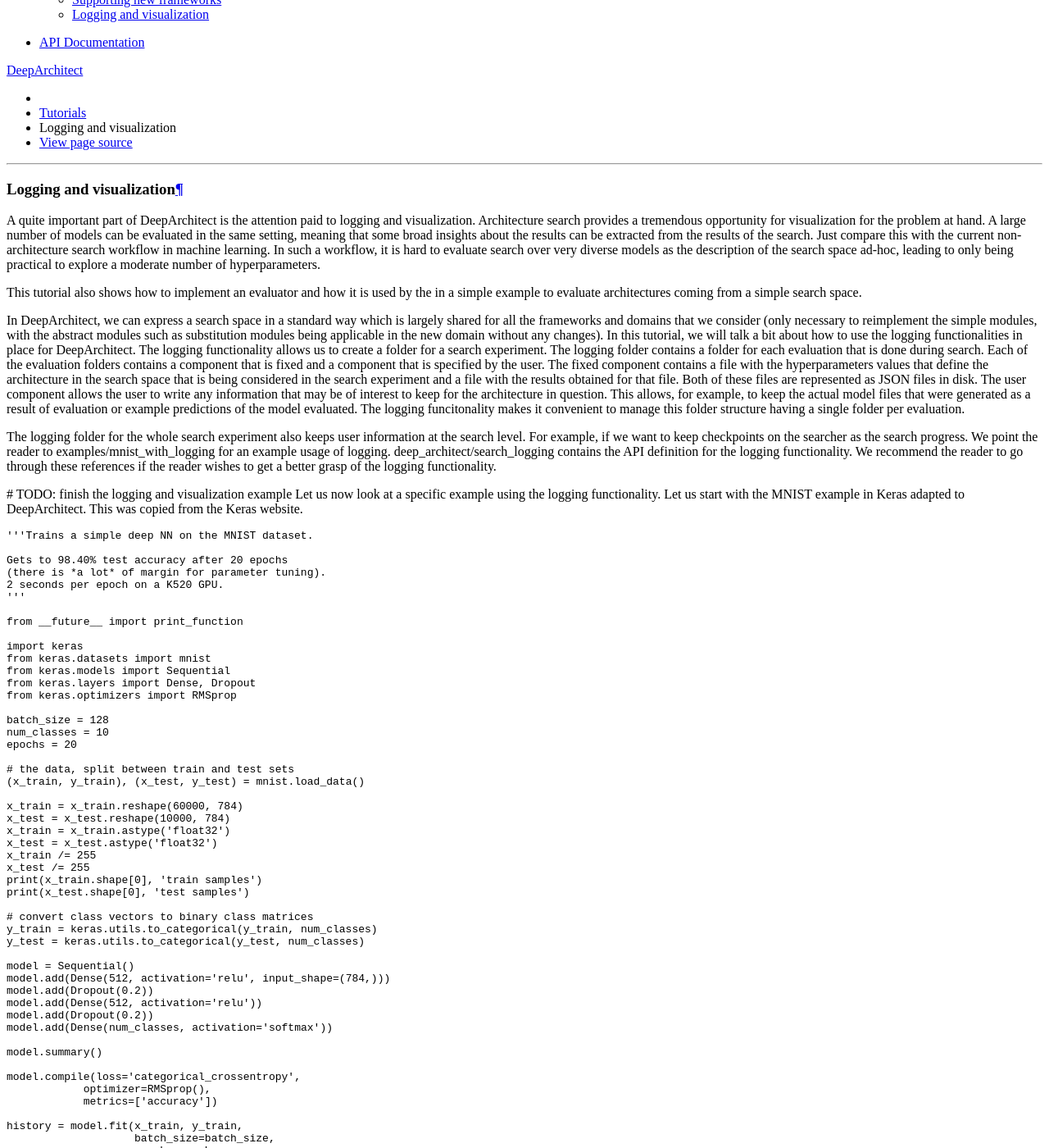
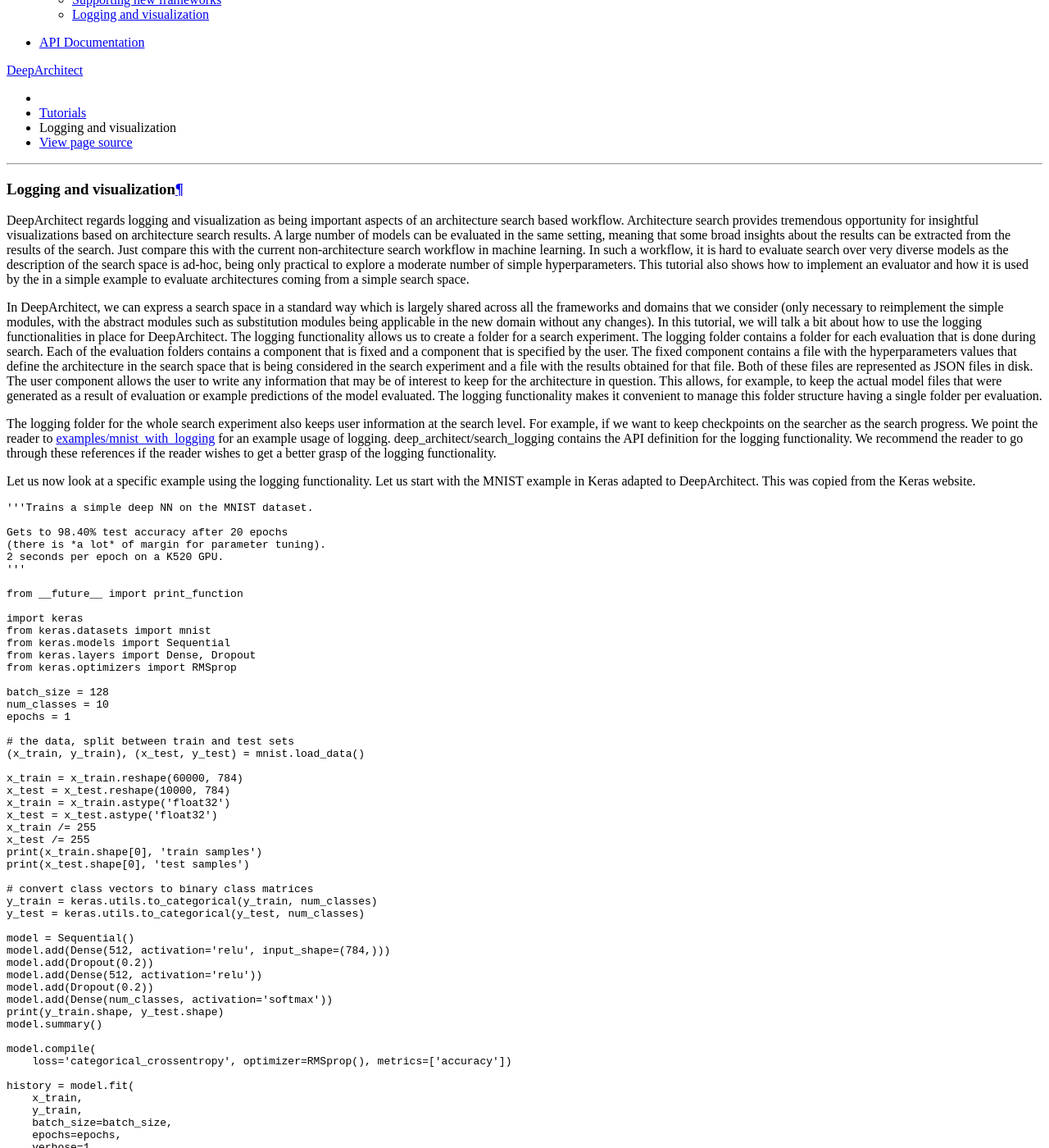
Before and after one commit to negrinho/deep_architect, a Sphinx documentation site: the page built from docs/source/tutorials/logging_and_visualization.rst, in a window 1280 px wide and 1400 px high, scrolled down 439 px. Shown: the whole window at 82% size. Built offline with Sphinx 7.4.7 and the Read the Docs theme 2.0.0, drawn with Linux system fonts in a browser that asks for light colours; pages that are not in the unit, such as notebooks, are missing from menus; some of the changed text lies outside the part shown.

Commit message:
Working on the tutorials.

```diff
--- a/docs/source/tutorials/logging_and_visualization.rst
+++ b/docs/source/tutorials/logging_and_visualization.rst
@@ -2,24 +2,23 @@
 Logging and visualization
 -------------------------
 
-A quite important part of DeepArchitect is the attention paid to logging
-and visualization.
-Architecture search provides a tremendous opportunity for visualization for the
-problem at hand.
+DeepArchitect regards logging and visualization as being important
+aspects of an architecture search based workflow.
+Architecture search provides tremendous opportunity for insightful visualizations
+based on architecture search results.
 A large number of models can be evaluated in the same setting, meaning that
 some broad insights about the results can be extracted from the results of the
 search.
 Just compare this with the current non-architecture search workflow in
 machine learning.
 In such a workflow, it is hard to evaluate search over very diverse models
-as the description of the search space ad-hoc, leading to only being practical to
-explore a moderate number of hyperparameters.
-
+as the description of the search space is ad-hoc, being only practical to
+explore a moderate number of simple hyperparameters.
 This tutorial also shows how to implement an evaluator and how it is used by the
 in a simple example to evaluate architectures coming from a simple search space.
 
 In DeepArchitect, we can express a search space in a standard way which
-is largely shared for all the frameworks and domains that we consider
+is largely shared across all the frameworks and domains that we consider
 (only necessary to reimplement the simple modules, with the abstract modules
 such as substitution modules being applicable in the new domain without any changes).
 In this tutorial, we will talk a bit about how to use the logging functionalities
@@ -37,18 +36,18 @@
 interest to keep for the architecture in question.
 This allows, for example, to keep the actual model files that were generated as
 a result of evaluation or example predictions of the model evaluated.
-The logging funcitonality makes it convenient to manage this folder structure
+The logging functionality makes it convenient to manage this folder structure
 having a single folder per evaluation.
 
 The logging folder for the whole search experiment also keeps user information
 at the search level. For example, if we want to keep checkpoints on the searcher
-as the search progress. We point the reader to examples/mnist_with_logging for
-an example usage of logging.
+as the search progress. We point the reader to
+`examples/mnist_with_logging <https://github.com/negrinho/darch/blob/master/examples/mnist_with_logging/main.py>`__
+for an example usage of logging.
 deep_architect/search_logging contains the API definition for the logging
 functionality. We recommend the reader to go through these references if the
 reader wishes to get a better grasp of the logging functionality.
 
-# TODO: finish the logging and visualization example
 Let us now look at a specific example using the logging functionality.
 Let us start with the MNIST example in Keras adapted to DeepArchitect.
 This was copied from the Keras website.
@@ -73,7 +72,7 @@
 
     batch_size = 128
     num_classes = 10
-    epochs = 20
+    epochs = 1
 
     # the data, split between train and test sets
     (x_train, y_train), (x_test, y_test) = mnist.load_data()
@@ -97,18 +96,19 @@
     model.add(Dense(512, activation='relu'))
     model.add(Dropout(0.2))
     model.add(Dense(num_classes, activation='softmax'))
-
+    print(y_train.shape, y_test.shape)
     model.summary()
 
-    model.compile(loss='categorical_crossentropy',
-                optimizer=RMSprop(),
-                metrics=['accuracy'])
+    model.compile(
+        loss='categorical_crossentropy', optimizer=RMSprop(), metrics=['accuracy'])
 
-    history = model.fit(x_train, y_train,
-                        batch_size=batch_size,
-                        epochs=epochs,
-                        verbose=1,
-                        validation_data=(x_test, y_test))
+    history = model.fit(
+        x_train,
+        y_train,
+        batch_size=batch_size,
+        epochs=epochs,
+        verbose=1,
+        validation_data=(x_test, y_test))
     score = model.evaluate(x_test, y_test, verbose=0)
     print('Test loss:', score[0])
     print('Test accuracy:', score[1])
@@ -127,13 +127,15 @@
 
     import deep_architect.core as co
     from keras.layers import Input
+    from keras.models import Model
 
-    ### NOTE: make this a simple adaptation of the previous model.
+
     class Evaluator:
+
         def __init__(self, batch_size, epochs):
-            batch_size = 128
-            num_classes = 10
-            epochs = 20
+            self.batch_size = 128
+            self.num_classes = 10
+            self.epochs = 1
 
             # the data, split between train and test sets
             (x_train, y_train), (x_test, y_test) = mnist.load_data()
@@ -144,9 +146,12 @@
             x_test = x_test.astype('float32')
             x_train /= 255
             x_test /= 255
+            y_train = keras.utils.to_categorical(y_train, num_classes)
+            y_test = keras.utils.to_categorical(y_test, num_classes)
 
             num_val = 10000
-            x_train, x_val = x_train[:num_val], x_train[num_val:]
+            x_train, x_val = (x_train[:num_val], x_train[num_val:])
+            y_train, y_val = (y_train[:num_val], y_train[num_val:])
             self.x_train = x_train
             self.y_train = y_train
             self.x_val = x_val
--- a/docs/source/tutorials/new_frameworks.rst
+++ b/docs/source/tutorials/new_frameworks.rst
@@ -167,8 +167,8 @@
 For example, for implementing a convolutional module from scratch relying on this
 module, we would do
 
-For example, by looking at the Keras docstring for the conv2D and taking a
-subset of the options, we can write.
+For example, by looking at the Keras docstring for the Conv2D and taking a
+subset of the options, we can write:
 
 .. code:: python
 
@@ -203,7 +203,7 @@
 -   di and dh are dictionaries with inputs names mapping to input values and
     hyperparameter names mapping to hyperparameter values.
 
--   In the line Conv2D(**dh), simply used the dictionary unpacking functionality
+-   In the line :code:`Conv2D(**dh)`, simply used the dictionary unpacking functionality
     to call the Keras function that instantiates a Keras layer (as in the Keras
     API). We could have done the unpacking manually and perform additional computation.
 
```
Also changed, not shown: other parts of docs/source/tutorials/logging_and_visualization.rst (+54 -32 lines), docs/source/tutorials/new_modules.rst (+2 -24 lines), docs/source/tutorials/search_space_constructs.rst (+12 -16 lines), setup.py (+10 -2 lines), 1 other file.
